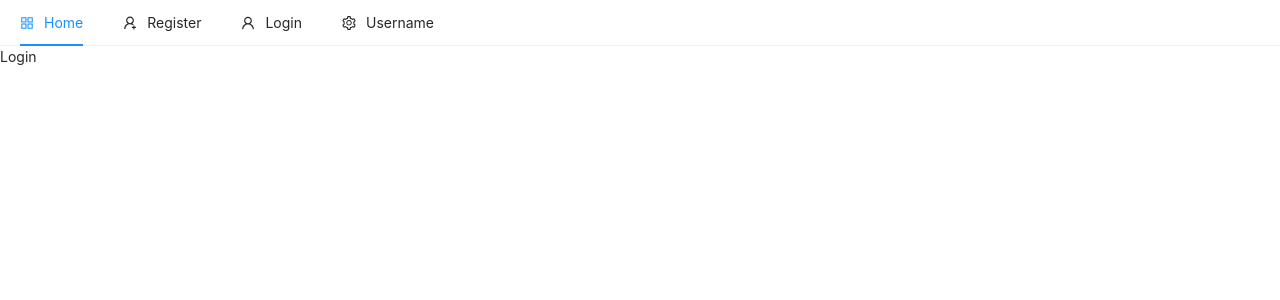
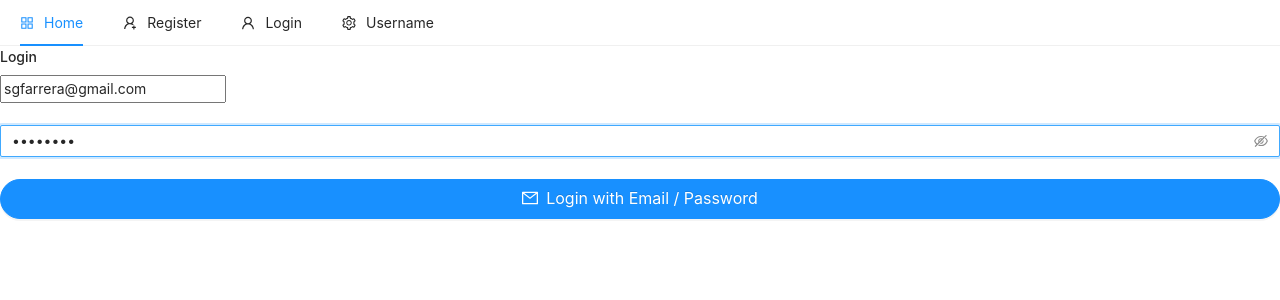
Before and after one commit to SaulAugusto115/MernEcommerce, a React (Create React App) app in the folder client/: page /login in a window 1280 px wide. Shown: the top 300 px of the page. Built offline with nearby package versions, Linux system fonts and the light colour scheme; no server answers.

Commit message:
Login Page and SignIn With Email and Password logic added

```diff
--- a/client/src/pages/auth/Login.js
+++ b/client/src/pages/auth/Login.js
@@ -1,9 +1,101 @@
-import React from 'react';
+import React,{useState} from 'react';
+import {auth} from '../../firebase';
+import {toast, ToastContainer} from 'react-toastify';
+import { Input, Space, Button } from 'antd';
+import { EyeInvisibleOutlined, EyeTwoTone,MailOutlined } from '@ant-design/icons';
+import {useDispatch} from 'react-redux';
 
-const Login = () =>{
+const {Password} = Input;
+
+
+const Login = ({history}) =>{
+
+const [email,setEmail] = useState("sgfarrera@gmail.com");
+const [password,setPassword] = useState("12345678");
+const [loading,setLoading] = useState(false);
+
+const dispatch = useDispatch();
+
+const handleSubmit = async (e) =>{
+  e.preventDefault();
+  setLoading(true);
+
+ //console.table(email,password);
+
+ try{
+
+    const result =  await auth.signInWithEmailAndPassword(email,password);
+
+    //console.log(result);
+    const {user} = result;
+    const idTokenResult = await user.getIdTokenResult();
+
+    dispatch({
+        type: "LOGGED_IN_USER",
+        payload:{
+            email: user.email,
+            token: idTokenResult.token
+        }
+    });
+
+    history.push("/");
+
+ }catch(error)
+ {
+    console.log(error)
+    toast.error(error.message)
+    setLoading(false)
+ }
+
+};
+
+const loginForm = () => <form onSubmit={handleSubmit}>
+
+    <div className="form-group">
+        <input type="email" className="form-control" value={email} onChange={(e) => setEmail(e.target.value)} placeholder="Your email..." autoFocus />
+    </div>
+
+
+    <br/>
+
+    <div className="form-group">
+            {/*<input type="password" className="form-control" value={password} onChange={(e) => setPassword(e.target.value)} placeholder="Your password..." autoFocus /> */}
+
+            <Password
+            type="password"
+            className="form-control"
+            value={password}
+            placeholder="Enter your password..."
+            iconRender={visible => (visible ? <EyeTwoTone /> : <EyeInvisibleOutlined />)}
+            onChange={s => setPassword(s.target.value)}
+            autoFocus
+    />
+
+    </div>
+
+
+
+
+    <br />
+    <Button onClick={handleSubmit} type="primary" className="mb-3" block shape="round" icon={<MailOutlined />}  size="large" disabled={!email || password.length < 6}>Login with Email / Password</Button>
+
+</form>
+
+
     return(
-        <div>
-            <p>Login</p>
+        <div className="container p-5">
+            <div className="row">
+                <div className="col-md-6 offset-md-3">
+                    <h4>
+                        Login
+                    </h4>
+
+                    <ToastContainer />
+
+                    {loginForm()}
+                </div>
+            </div>
+
         </div>
     );
 }
--- a/client/src/pages/auth/Register.js
+++ b/client/src/pages/auth/Register.js
@@ -31,7 +31,7 @@ const handleSubmit = async (e) =>{
 
 const registerForm = () => <form onSubmit={handleSubmit}>
 
-    <input type="email" className="form-control" value={email} onChange={(e) => setEmail(e.target.value)} autoFocus />
+    <input type="email" className="form-control" value={email} onChange={(e) => setEmail(e.target.value)} placeholder="Your email..." autoFocus />
     <br />
     <button type="submit" className="btn btn-raised">Register</button>
 
```
